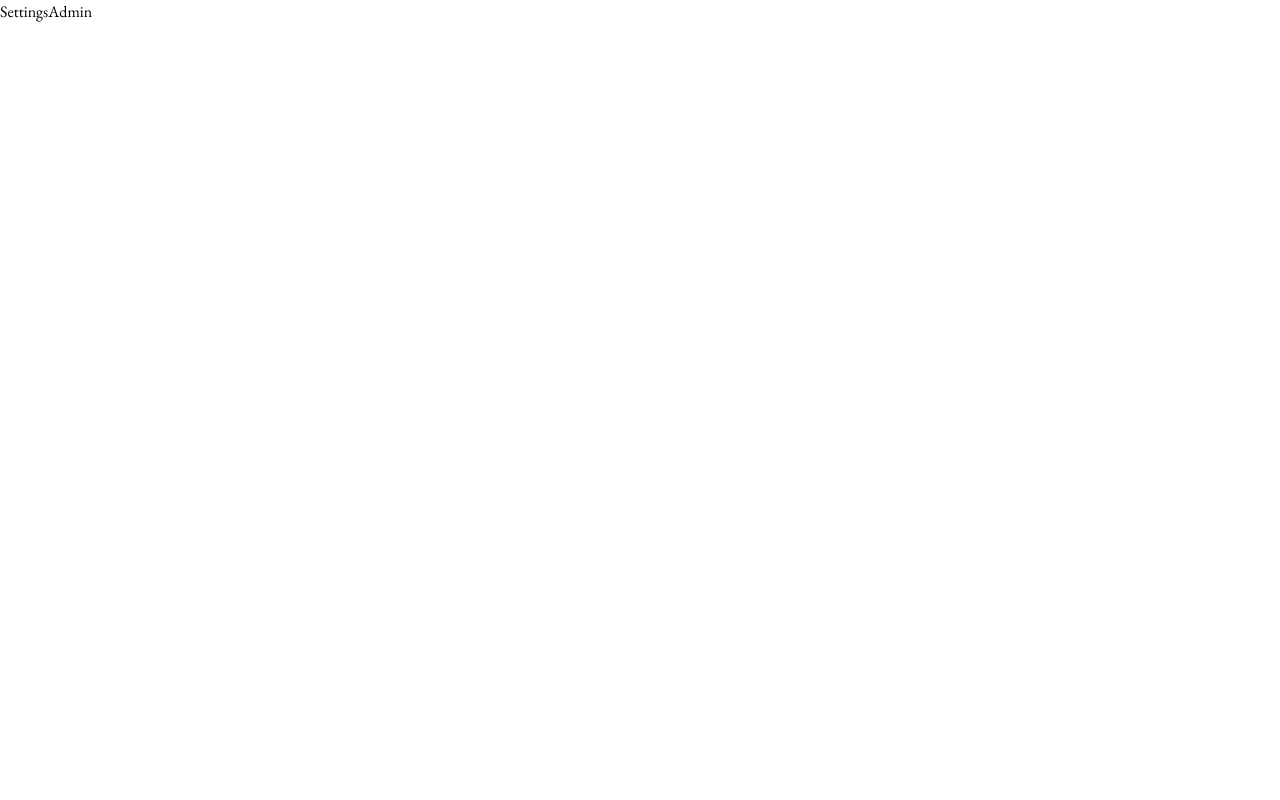
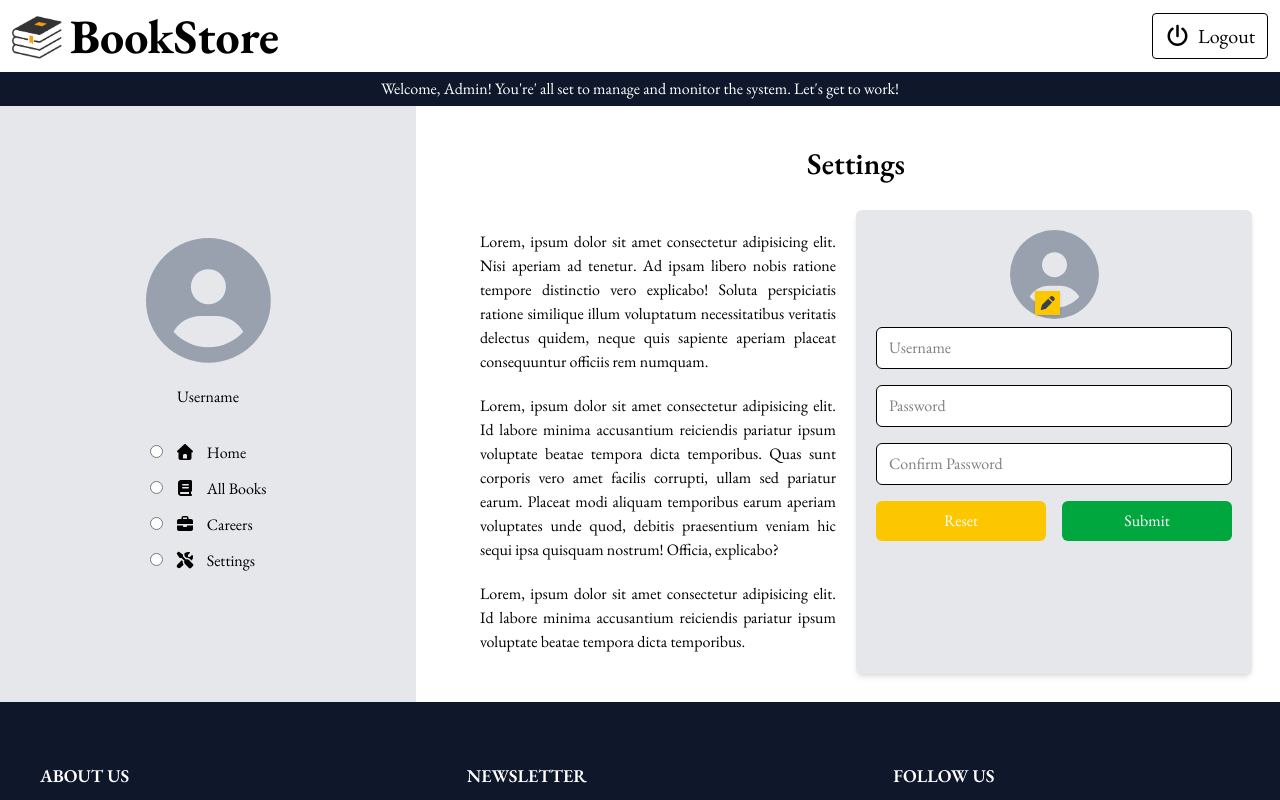
Before and after one commit to Rajana-rjrkr/MERN_BOOKSTORE, a React (Vite) app: page /admin-settings in a window 1280 px wide. Shown: the top 800 px of the page. Built offline with nearby package versions, Linux system fonts and the light colour scheme; a web font is replaced by a local one.

Commit message:
Sixth commit

```diff
--- a/src/admin/components/AdminHeader.jsx
+++ b/src/admin/components/AdminHeader.jsx
@@ -1,10 +1,26 @@
-import React from 'react'
+import { faPowerOff } from '@fortawesome/free-solid-svg-icons'
+import { FontAwesomeIcon } from '@fortawesome/react-fontawesome'
+import { Link } from 'react-router-dom'
 
 const AdminHeader = () => {
     return (
-        <div>
-            AdminHeader
-        </div>
+        <>
+            <div className='grid grid-cols-2 p-3'>
+                {/* logo */}
+                <div className='flex items-center'>
+                    <img width={'50px'} src="/logo.png" alt="logo" />
+                    <h1 className="font-bold ml-2 text-2xl sm:text-3xl md:text-4xl lg:text-5xl"> BookStore</h1>
+                </div>
+
+                {/* login link      */}
+                <div className='flex gap-2 justify-end items-center text-lg sm:text-xl'>
+                    <Link to={'/login'}><button className='border border-black rounded px-3 py-2 ms-3 hover:bg-slate-900 hover:text-white'><FontAwesomeIcon icon={faPowerOff} className='me-2' />Logout</button></Link>
+                </div>
+            </div>
+            <div className='text-center bg-slate-900 text-white p-1'>
+                <p className="text-[10px] sm:text-xs md:text-sm lg:text-base leading-relaxed">Welcome, Admin!  You're' all set to manage and monitor the system. Let's get to work!</p>
+            </div>
+        </>
     )
 }
 
--- a/src/admin/pages/SettingsAdmin.jsx
+++ b/src/admin/pages/SettingsAdmin.jsx
@@ -1,9 +1,97 @@
-import React from 'react'
+import React, { useState } from 'react'
+import AdminHeader from '../components/AdminHeader'
+import Footer from '../../components/Footer'
+import { FontAwesomeIcon } from '@fortawesome/react-fontawesome'
+import { faBook, faBriefcase, faCircleUser, faScrewdriverWrench, faHouse, faPen } from '@fortawesome/free-solid-svg-icons'
+import { faBars } from '@fortawesome/free-solid-svg-icons'
+
 
 const SettingsAdmin = () => {
+    const [listStatus, setListStatus] = useState(false)
     return (
         <div>
-            SettingsAdmin
+            <AdminHeader />
+            <div className="md:grid grid-cols-3 gap-4">
+                <div className="bg-gray-200 flex flex-col justify-center items-center py-20">
+                    <FontAwesomeIcon icon={faCircleUser} className="text-gray-400" style={{ width: '30%', height: '30%' }}
+                                />
+                    <p className='py-5'>Username</p>
+                    <button onClick={() => setListStatus(!listStatus)} className='text-2xl md:hidden'><FontAwesomeIcon icon={faBars} className='py-5' /></button>
+                    <div className={listStatus ? 'block' : 'md:block hidden'}>
+                        <div className="mt-3">
+                            <input type="radio" name='filter' id='Username' />
+                            <label className='ms-3 ' htmlFor="Literary"><FontAwesomeIcon className='me-3' icon={faHouse} />Home</label>
+                        </div>
+
+                        <div className="mt-3">
+                            <input type="radio" name='filter' id='Username' />
+                            <label className='ms-3' htmlFor="Literary"><FontAwesomeIcon className='me-3' icon={faBook} />All Books</label>
+                        </div>
+
+                        <div className="mt-3">
+                            <input type="radio" name='filter' id='Username' />
+                            <label className='ms-3' htmlFor="Literary"><FontAwesomeIcon icon={faBriefcase} className='me-3' />Careers</label>
+                        </div>
+
+                        <div className="mt-3">
+                            <input type="radio" name='filter' id='Username' />
+                            <label className='ms-3' htmlFor="Literary"><FontAwesomeIcon icon={faScrewdriverWrench} className='me-3' />Settings</label>
+                        </div>
+
+                    </div>
+                </div>
+                <div className="col-span-2">
+                    <p className="text-3xl font-semibold text-center pt-10">Settings</p>
+                    <div className="md:grid grid-cols-2 p-7">
+                        <div className='p-5 text-justify'>
+                            <p>Lorem, ipsum dolor sit amet consectetur adipisicing elit. Nisi aperiam ad tenetur. Ad ipsam libero nobis ratione tempore distinctio vero explicabo! Soluta perspiciatis ratione similique illum voluptatum necessitatibus veritatis delectus quidem, neque quis sapiente aperiam placeat consequuntur officiis rem numquam.</p>
+                            <p className='mt-5'>Lorem, ipsum dolor sit amet consectetur adipisicing elit. Id labore minima accusantium reiciendis pariatur ipsum voluptate beatae tempora dicta temporibus. Quas sunt corporis vero amet facilis corrupti, ullam sed pariatur earum. Placeat modi aliquam temporibus earum aperiam voluptates unde quod, debitis praesentium veniam hic sequi ipsa quisquam nostrum! Officia, explicabo?</p>
+                            <p className='mt-5'>Lorem, ipsum dolor sit amet consectetur adipisicing elit. Id labore minima accusantium reiciendis pariatur ipsum voluptate beatae tempora dicta temporibus. </p>
+                        </div>
+                        <div className="bg-gray-200 p-5 rounded-md shadow-md">
+                            <div className="relative flex items-center justify-center">
+                                <FontAwesomeIcon icon={faCircleUser} className="text-gray-400" style={{ width: '25%', height: '25%' }}
+                                />
+                                <span className="absolute bottom-1 right-25 md:right-43 bg-yellow-400 px-1 shadow">
+                                    <FontAwesomeIcon icon={faPen} className="text-gray-700 text-sm" />
+                                </span>
+                            </div>
+                            <form className="flex flex-col gap-4 py-2">
+                                <input
+                                    type="text"
+                                    placeholder="Username"
+                                    className="px-3 py-2 bg-white border rounded-md "
+                                />
+                                <input
+                                    type="Password"
+                                    placeholder="Password"
+                                    className="px-3 py-2 bg-white border rounded-md "
+                                />
+                                <input
+                                    type="password"
+                                    placeholder="Confirm Password"
+                                    className="px-3 py-2 bg-white border rounded-md "
+                                />
+                                <div className='flex justify-between gap-4'>
+                                    <button
+                                        type="reset"
+                                        className="w-1/2 bg-yellow-400 text-white py-2 rounded-md hover:bg-yellow-500"
+                                    >
+                                        Reset
+                                    </button>
+                                    <button
+                                        type="submit"
+                                        className="w-1/2 bg-green-600 text-white py-2 rounded-md hover:bg-green-700"
+                                    >
+                                        Submit
+                                    </button>
+                                </div>
+                            </form>
+                        </div>
+                    </div>
+                </div>
+            </div>
+            <Footer />
         </div>
     )
 }
```
